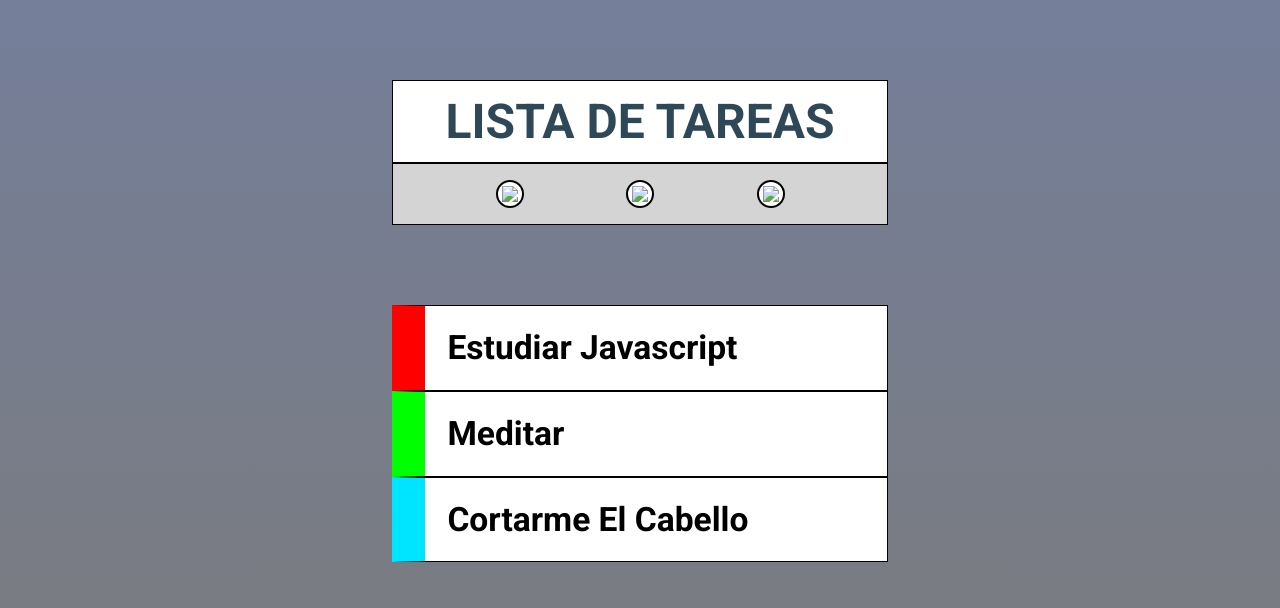
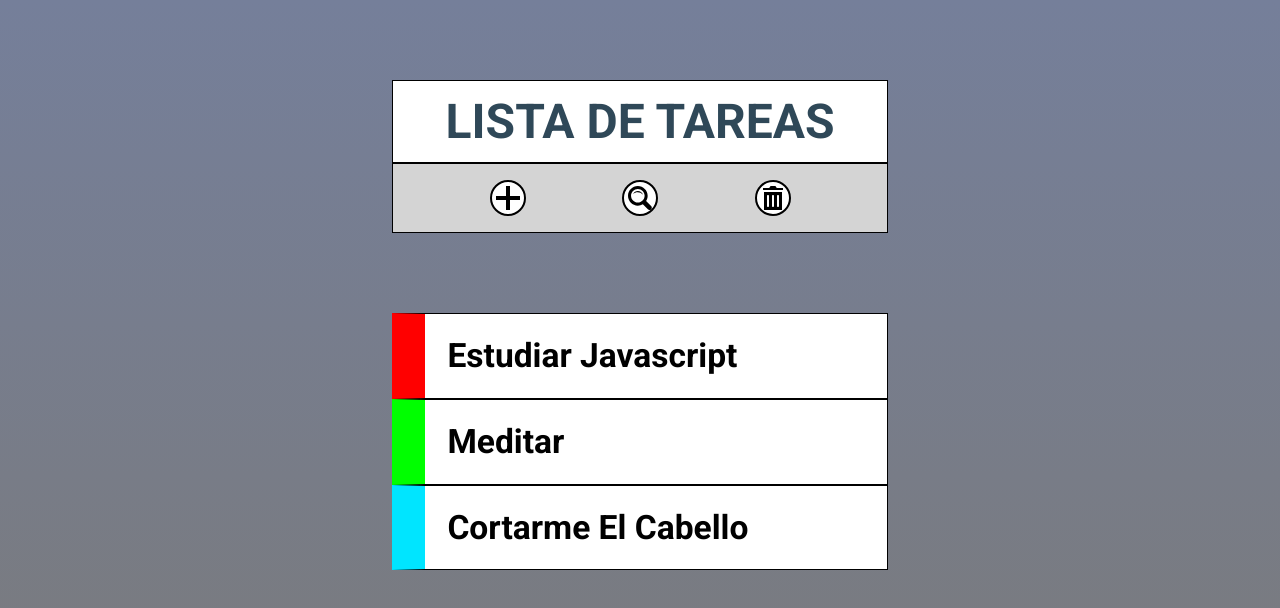
Before and after one commit to juanmluces/Simple-ToDo-App, a plain HTML site: page index.html in a window 1280 px wide. Drawn offline with Linux system fonts and the light colour scheme.

Commit message:
actualizacion de rutas de imagenes

```diff
--- a/index.html
+++ b/index.html
@@ -26,16 +26,16 @@
         </form>
         <ul>
           <li>
-            <button><img id="addNew" src="./files/plus-good.svg"></button>
+            <button><img id="addNew" src="./images/plus-good.svg"></button>
           </li>
           <li>
-            <button><img id="find" src="./files/buscar.svg"></button>
+            <button><img id="find" src="./images/buscar.svg"></button>
           </li>
           <li class="hide">
-            <button><img id="cancel" src="./files/x.svg"></button>
+            <button><img id="cancel" src="./images/x.svg"></button>
           </li>
           <li>
-            <button><img id="delete" src="./files/trash.svg"></button>
+            <button><img id="delete" src="./images/trash.svg"></button>
           </li>
         </ul>
       </div>
--- a/js/vista.js
+++ b/js/vista.js
@@ -71,7 +71,7 @@ function printTaskList(pList) {
     listaAPintar += `
     <article class="${article.prioridad.toLowerCase()}">
       <h2 id="${article.tarea}">${article.tarea}</h2>
-      <div class="trash hide"><img src="./files/trash.svg" alt=""></div>
+      <div class="trash hide"><img src="./images/trash.svg" alt=""></div>
     </article>`
   })
   main.innerHTML = listaAPintar;
@@ -82,7 +82,7 @@ function printTaskList(pList) {
 function animateNewTask(pTask) {
   let articleToAnimate = `<article id="temporalArticle" class="${pTask.prioridad.toLowerCase()}">
   <h2 id="${pTask.tarea}">${pTask.tarea}</h2>
-  <div class="trash hide"><img src="./files/trash.svg" alt=""></div>
+  <div class="trash hide"><img src="./images/trash.svg" alt=""></div>
 </article>`
 
   main.innerHTML += articleToAnimate;
```
